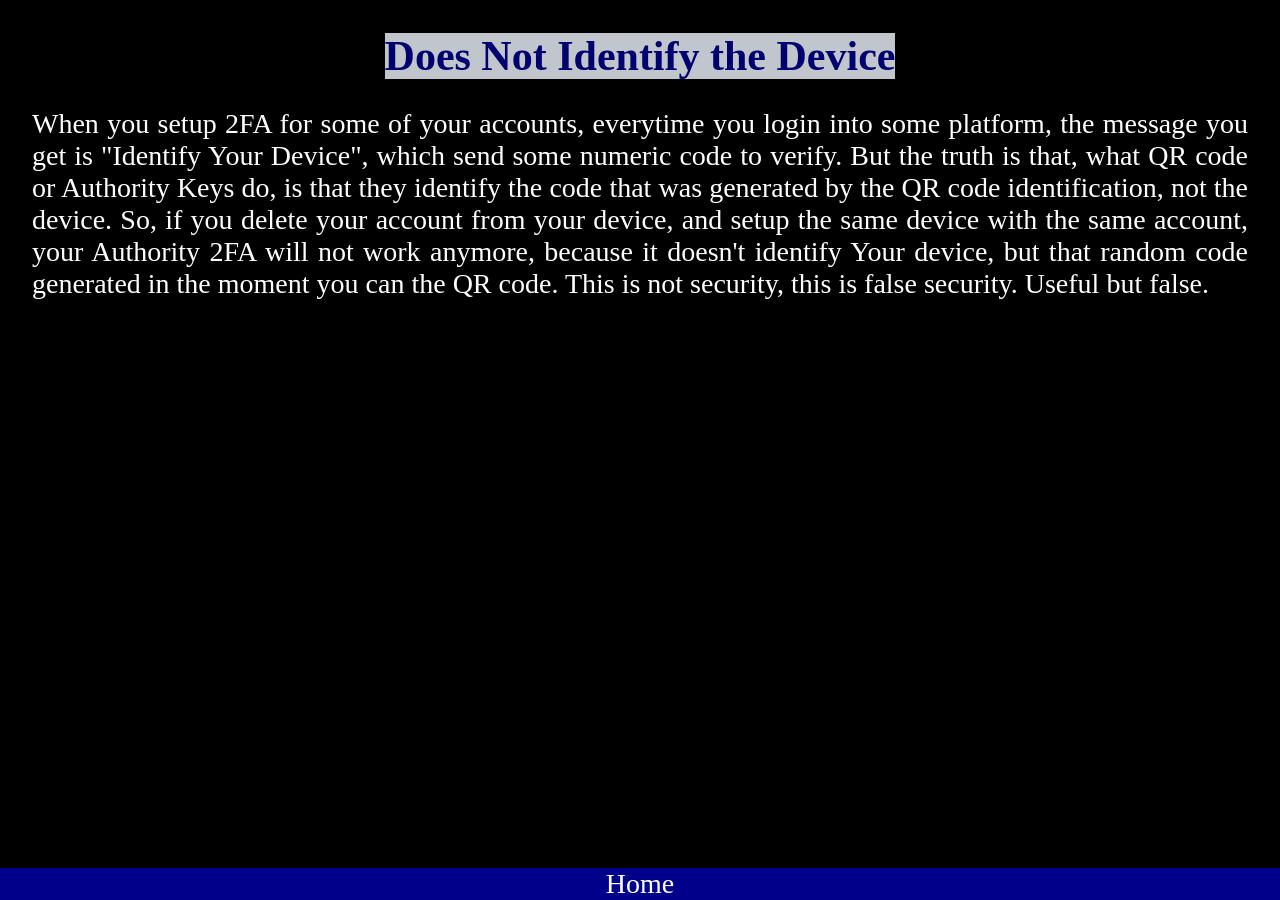
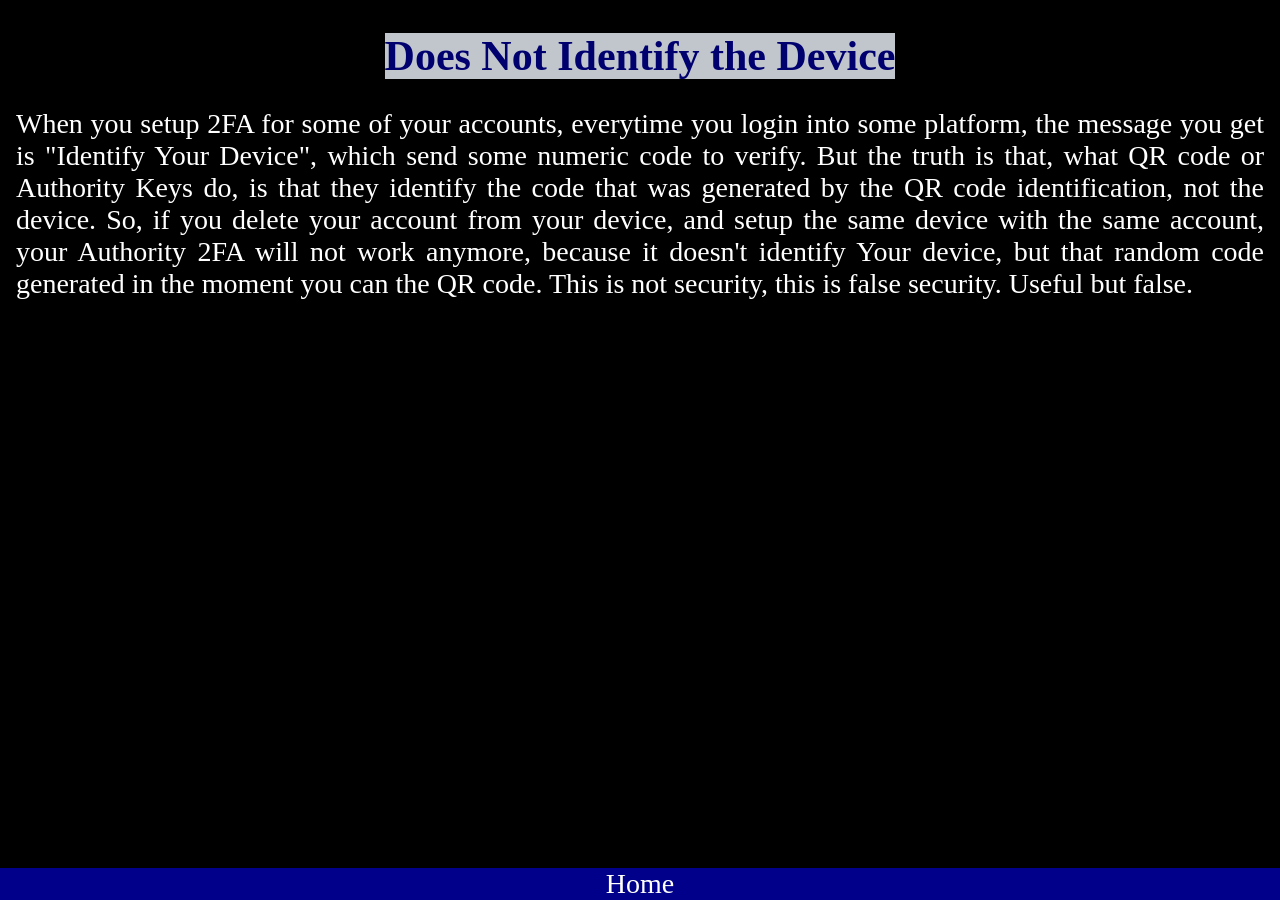

Make it Right for a better Ride

--- a/docs/article.css
+++ b/docs/article.css
@@ -3,10 +3,11 @@ html {  padding:0;
 }
 
 body {
-  margin-left: 2rem;   
-  margin-right: 2rem; 
+  display: block;
   background-color: black;
   color:white;
+  margin: 1rem;
+  text-align: justify;
 }
 
 header{
@@ -64,7 +65,7 @@ body p {
 
 a{
   text-decoration: none;
-  font-size: 20px;
+  color: cyan;
 }
 
 body a.external {
@@ -232,7 +233,6 @@ code {
   padding-left: 0.2%;
   padding-right: 0.2%;
   border-radius: 1rem;
-  border-color: blue;
 }
 
 footer{
